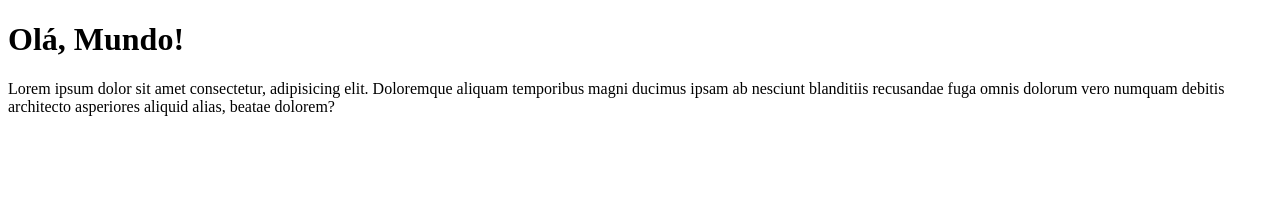
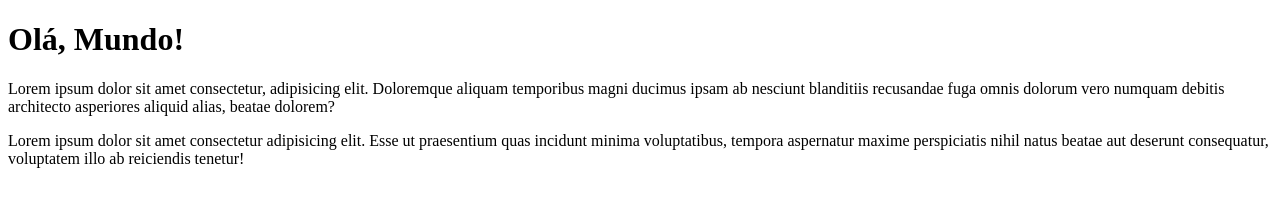
Before and after one commit to LucasJS100/Ola-Mundo, a plain HTML site: page site-exemplo/index.html in a window 1280 px wide. Drawn offline with Linux system fonts and the light colour scheme.

Commit message:
Adicionei um paragrafo

```diff
--- a/site-exemplo/index.html
+++ b/site-exemplo/index.html
@@ -8,5 +8,6 @@
 <body>
     <h1>Olá, Mundo!</h1>
     <p>Lorem ipsum dolor sit amet consectetur, adipisicing elit. Doloremque aliquam temporibus magni ducimus ipsam ab nesciunt blanditiis recusandae fuga omnis dolorum vero numquam debitis architecto asperiores aliquid alias, beatae dolorem?</p>
+    <p>Lorem ipsum dolor sit amet consectetur adipisicing elit. Esse ut praesentium quas incidunt minima voluptatibus, tempora aspernatur maxime perspiciatis nihil natus beatae aut deserunt consequatur, voluptatem illo ab reiciendis tenetur!</p>
 </body>
 </html>
```
